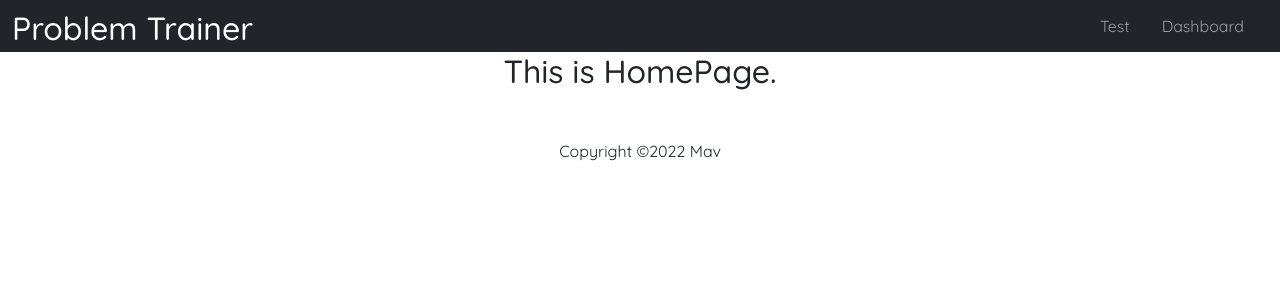
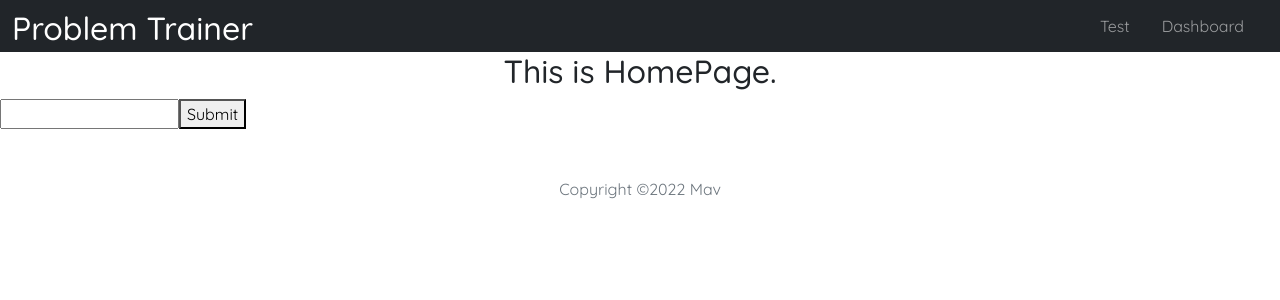
Before and after one commit to masterMav/ProblemTrainer.v.2, a React (Create React App) app in the folder Frontend/: page / in a window 1280 px wide. Shown: the top 300 px of the page. Built offline with nearby package versions, Linux system fonts and the light colour scheme.

Commit message:
login function added

```diff
--- a/Frontend/src/Dashboard.js
+++ b/Frontend/src/Dashboard.js
@@ -1,11 +1,13 @@
 import { useEffect, useState } from "react";
+import { useLocation } from "react-router-dom";
 import ProblemList from "./ProblemList";
 
 const Dashboard = () => {
   const [list, setList] = useState("");
   const [error, setError] = useState("");
   const [loading, setLoading] = useState(true);
-  const handle = "manav_kp";
+  const location = useLocation();
+  const handle = location.state;
   const url = `http://localhost:5000/api/userlist/${handle}`;
 
   //Get's Raw List without verdict's from DB
@@ -47,7 +49,7 @@ const Dashboard = () => {
 
   return (
     <div className="nothing">
-      {list && <ProblemList list={list} />}
+      {list && <ProblemList list={list} handle={handle} />}
       {error && <p className="badge bg-danger">{error}</p>}
       {loading && <p>Loading....</p>}
     </div>
--- a/Frontend/src/Footer.js
+++ b/Frontend/src/Footer.js
@@ -1,6 +1,6 @@
 const Footer = () => {
   return (
-    <footer className="mt-5 text-center">
+    <footer className="mt-5 text-center text-muted">
       <p>Copyright &copy;2022 Mav </p>
     </footer>
   );
--- a/Frontend/src/Home.js
+++ b/Frontend/src/Home.js
@@ -1,7 +1,52 @@
+import axios from "axios";
+import { useState } from "react";
+import { useHistory } from "react-router-dom";
 const Home = () => {
+  const [handle, setHandle] = useState("");
+  const [error, setError] = useState("");
+  const history = useHistory();
+
+  const handleSubmit = (e) => {
+    e.preventDefault();
+    axios
+      .get(`https://codeforces.com/api/user.info?handles=${handle}`)
+      .then((data) =>
+        history.push({
+          pathname: "/dashboard",
+          state: handle,
+        })
+      )
+      .catch((error) => {
+        if (error.response) {
+          // The request was made and the server responded with a status code
+          // that falls out of the range of 2xx i.e wrong handle
+          setError(error.response.data.comment);
+        } else if (error.request) {
+          // The request was made but no response was received i.e CF API error.
+          setError("CF API ERROR: Please try again after sometime.");
+        } else {
+          // Something happened in setting up the request that triggered an Error
+          setError("Request Error");
+        }
+      });
+  };
+
   return (
-    <div className="container">
+    <div className="nothing">
       <h2 className="text-center">This is HomePage.</h2>
+      <form onSubmit={handleSubmit}>
+        <input
+          type="text"
+          required
+          value={handle}
+          onChange={(e) => {
+            setHandle(e.target.value);
+            setError("");
+          }}
+        />
+        <button type="submit">Submit</button>
+      </form>
+      {error && <p className="mt-4 badge bg-danger">{error}</p>}
     </div>
   );
 };
--- a/Frontend/src/ProblemList.js
+++ b/Frontend/src/ProblemList.js
@@ -1,12 +1,11 @@
 import { useEffect, useState } from "react";
 import axios from "axios";
 
-const ProblemList = ({ list }) => {
+const ProblemList = ({ list, handle }) => {
   const [finalList, setFinalList] = useState(list);
   const [listChanged, setListChanged] = useState(false);
   const [problemCode, setProblemCode] = useState("");
   const [error, setError] = useState("");
-  const handle = "manav_kp";
 
   //Get user submission verdict's for saved problem's & keep updating every 30sec.
   //For that it compares all user subs & finalList
@@ -123,10 +122,12 @@ const ProblemList = ({ list }) => {
   return (
     <div className="nothing">
       {/* Black BG */}
-      <div className="bg-dark text-secondary p-4 text-center">
+      <div className="bg-dark text-secondary px-4 pt-4 text-center">
         <div className="pb-5">
-          <h5 className="display-6 fw-bold text-white">Welcome {handle}</h5>
-          <p className="fs-5">
+          <h5 className="display-6 fw-bold text-white mb-3">
+            Welcome {handle}
+          </h5>
+          <p className="fs-5 my-4">
             Simply paste the Problem Code which is made by the contestID (Eg:
             1760, 80, etc.) & Problem Index (Eg: A, B, D1).
             <br />
```
